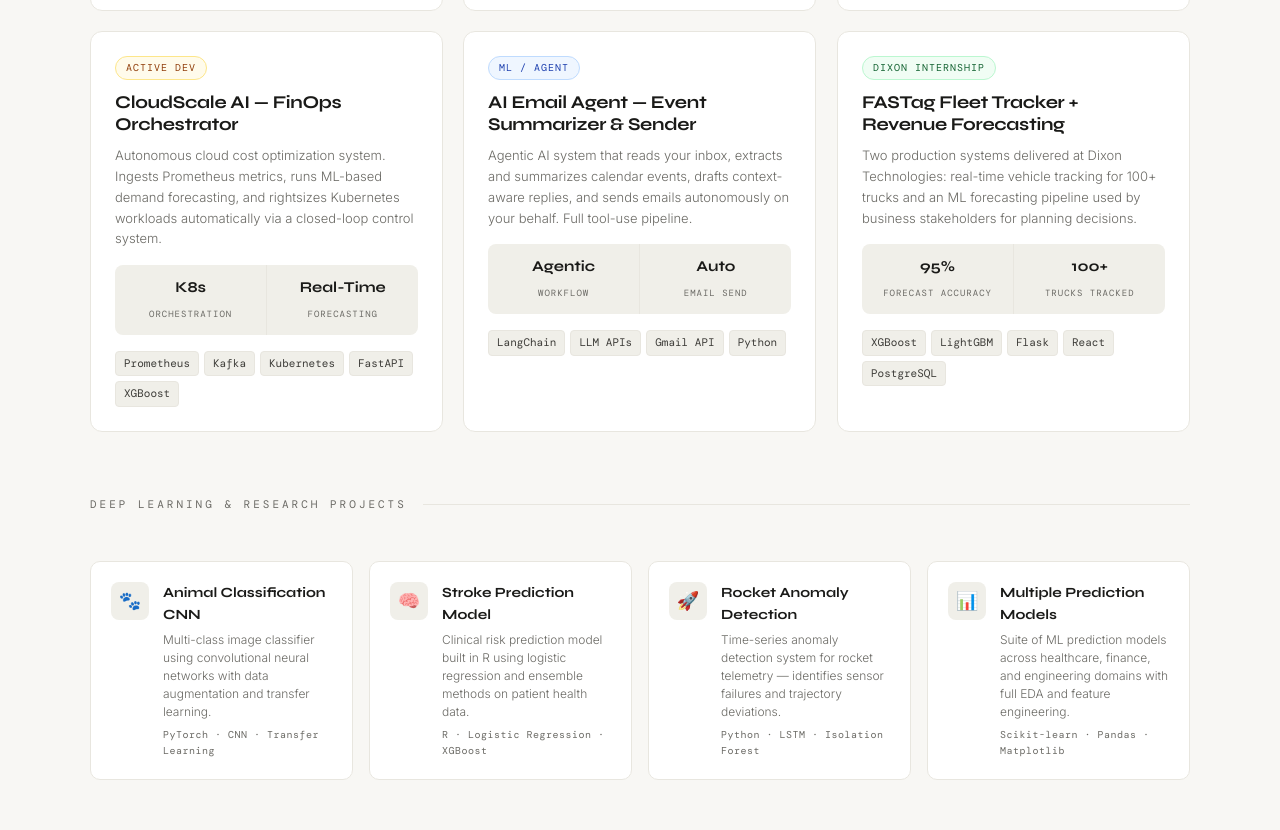
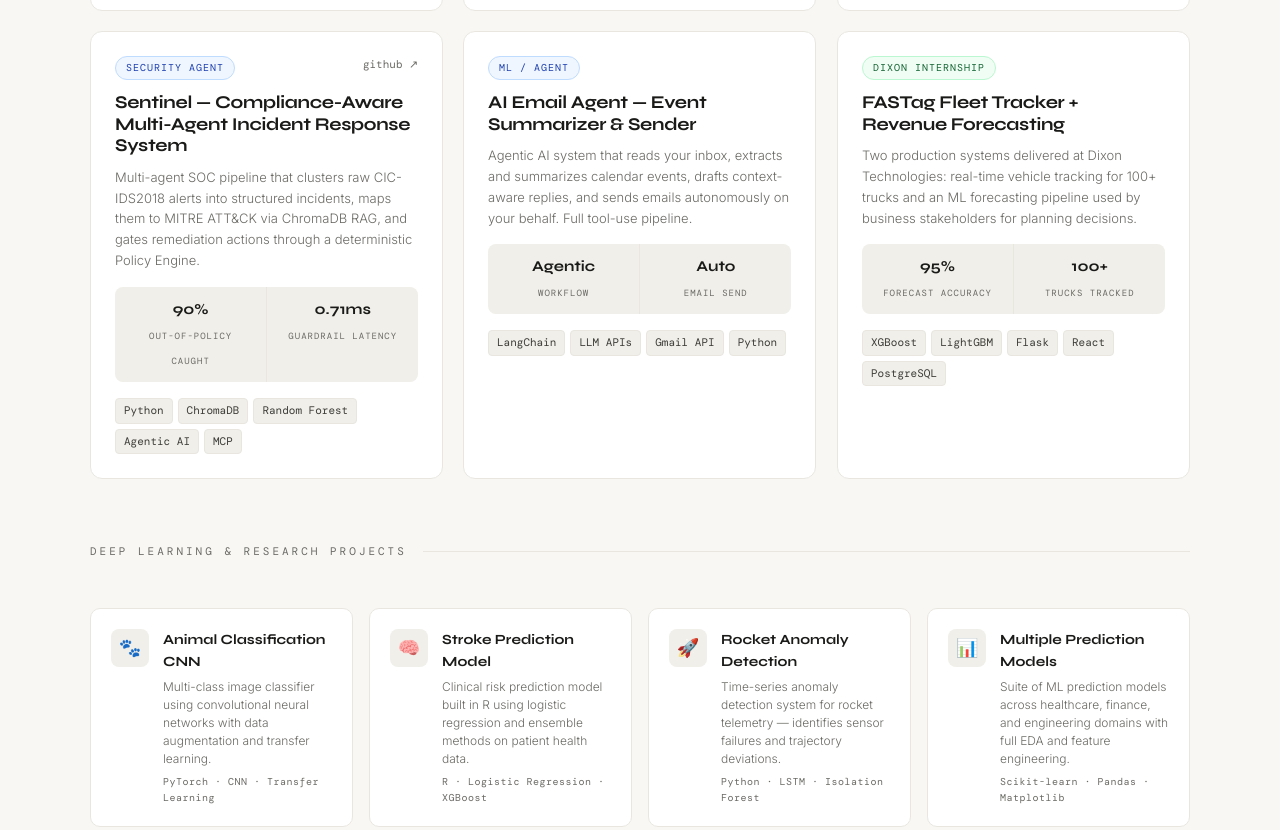
Before and after one commit to bhanujjj/portfolio-website, a plain HTML site: page index.html in a window 1280 px wide. Shown: the part 3392-4222 px from the top of the page. Drawn offline with nearby package versions, Linux system fonts and the light colour scheme.

Commit message:
Replace CloudScale project with Sentinel compliance multi-agent system

```diff
--- a/index.html
+++ b/index.html
@@ -453,17 +453,18 @@ footer p{font-family:'DM Mono',monospace;font-size:11px;color:rgba(255,255,255,0
       <div class="proj-card">
         <div class="proj-header">
           <div class="proj-top">
-            <span class="proj-badge badge-active">Active Dev</span>
+            <span class="proj-badge badge-ml">Security Agent</span>
+            <a class="proj-link" href="https://github.com/bhanujjj/Compliance-Aware-Agent-Orchestrator" target="_blank">github ↗</a>
           </div>
-          <div class="proj-title">CloudScale AI — FinOps Orchestrator</div>
+          <div class="proj-title">Sentinel — Compliance-Aware Multi-Agent Incident Response System</div>
         </div>
-        <p class="proj-desc">Autonomous cloud cost optimization system. Ingests Prometheus metrics, runs ML-based demand forecasting, and rightsizes Kubernetes workloads automatically via a closed-loop control system.</p>
+        <p class="proj-desc">Multi-agent SOC pipeline that clusters raw CIC-IDS2018 alerts into structured incidents, maps them to MITRE ATT&CK via ChromaDB RAG, and gates remediation actions through a deterministic Policy Engine.</p>
         <div class="proj-metrics">
-          <div class="metric"><span class="metric-val">K8s</span><span class="metric-label">Orchestration</span></div>
-          <div class="metric"><span class="metric-val">Real-Time</span><span class="metric-label">Forecasting</span></div>
+          <div class="metric"><span class="metric-val">90%</span><span class="metric-label">Out-of-Policy Caught</span></div>
+          <div class="metric"><span class="metric-val">0.71ms</span><span class="metric-label">Guardrail Latency</span></div>
         </div>
         <div class="proj-stack">
-          <span class="stack-tag">Prometheus</span><span class="stack-tag">Kafka</span><span class="stack-tag">Kubernetes</span><span class="stack-tag">FastAPI</span><span class="stack-tag">XGBoost</span>
+          <span class="stack-tag">Python</span><span class="stack-tag">ChromaDB</span><span class="stack-tag">Random Forest</span><span class="stack-tag">Agentic AI</span><span class="stack-tag">MCP</span>
         </div>
       </div>
 
```
Also changed, not shown: portfolio.html (+7 -6 lines), 1 other file.
